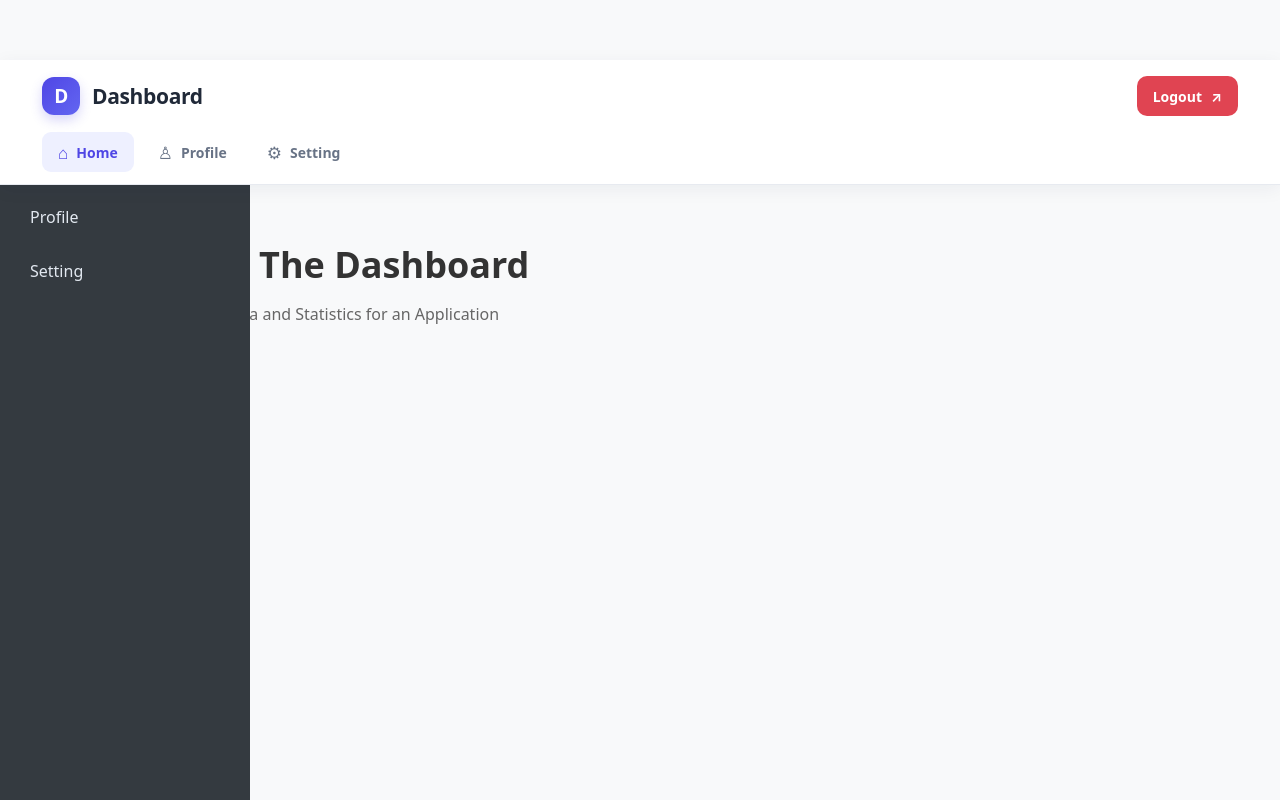
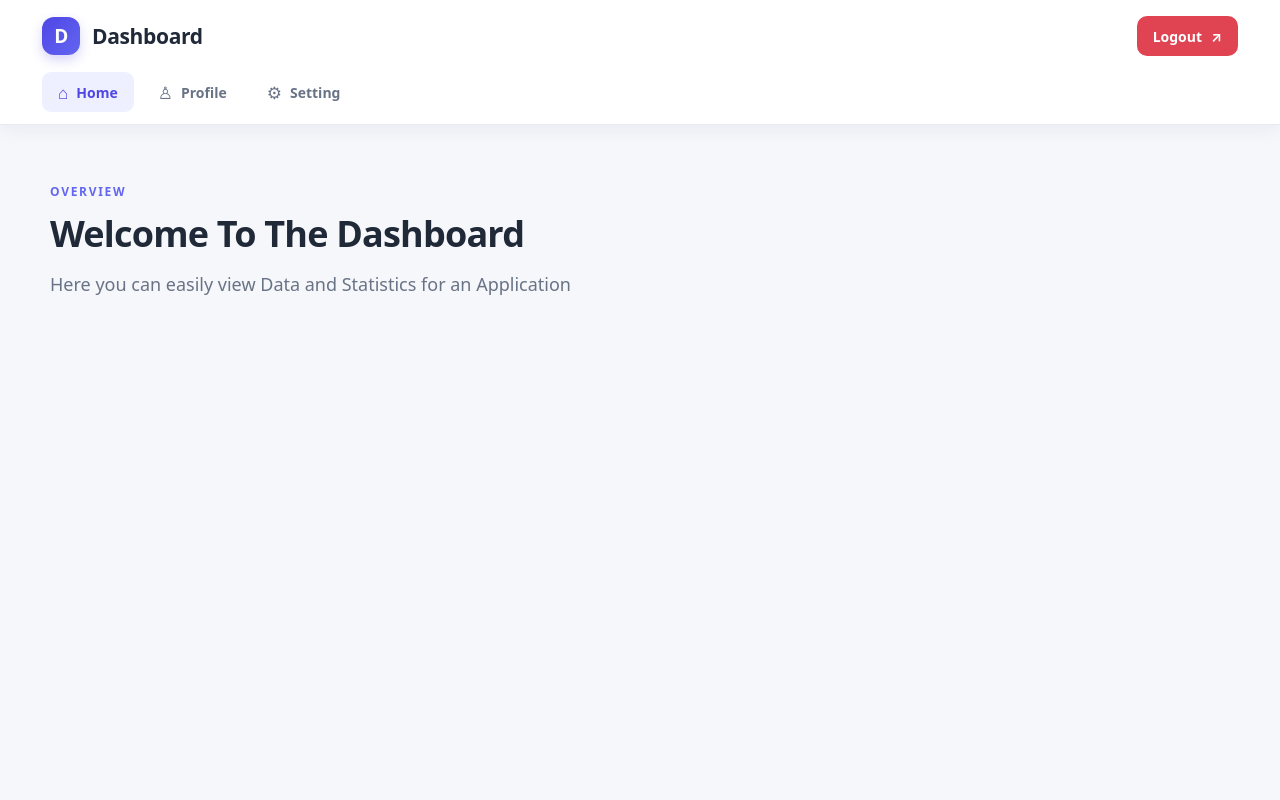
Before and after one commit to a60ukarim/my-react-app, a React (Vite) app: page /dashboard in a window 1280 px wide. Built offline with nearby package versions, Linux system fonts and the light colour scheme.

Commit message:
new change

```diff
--- a/src/components/sidebar.css
+++ b/src/components/sidebar.css
@@ -2,14 +2,13 @@
     width: 250px;
     background-color: #343a40;
     color: #fff;
-    height: calc(100vh - 120px);
+    height: calc(100vh - 64px);
+    height: calc(100svh - 64px);
     position: fixed;
-    top: 120px;
+    top: 64px;
     right: 0;
-    left: 0;
     padding: 20px 14px;
     box-sizing: border-box;
-    z-index: 99;
     overflow-y: auto;
 }
 .sidebar-menu {
@@ -18,22 +17,18 @@
     margin: 0 !important;
     display: flex;
     flex-direction: column;
-    gap: 8px;
+    gap: 6px;
 }
 .sidebar-item {
     list-style: none !important;
-    padding: 12px 16px;
-    color: #e2e8f0;
+    padding: 12px 14px;
     border: 0;
     cursor: pointer;
     border-radius: 7px;
     transition: background-color .2s;
     white-space: nowrap;
 }
-.sidebar-item:hover {
-    background-color: #46505a;
-}
-
+.sidebar-item:hover { background-color: #46505a; }
 @media (max-width: 768px) {
     .sidebar {
         position: relative;
--- a/src/components/sidebar.jsx
+++ b/src/components/sidebar.jsx
@@ -4,7 +4,7 @@ import './sidebar.css';
 export default function Sidebar() {
     return (
         <div className="sidebar">
-            <ul className="sidebar-menu">
+            <ul className="siderbar-menu">
                 <li className="sidebar-item">Home</li>
                 <li className="sidebar-item">Profile</li>
                 <li className="sidebar-item">Setting</li>
--- a/src/pages/dashboard.css
+++ b/src/pages/dashboard.css
@@ -1,39 +1,36 @@
 .dashboard-container {
     min-height: 100vh;
     min-height: 100svh;
-    background-color: #f8f9fa;
-    padding-top: 60px;
+    background: #f6f7fb;
 }
 .dashboard-content {
-    margin-right: 250px;
-    padding: clamp(20px, 4vw, 36px);
-    min-width: 0;
+    width: min(100% - 64px, 1180px);
+    box-sizing: border-box;
+    margin: 0 auto;
+    padding: clamp(30px, 5vw, 58px) 0;
+}
+.welcome-label {
+    margin-bottom: 12px;
+    color: #6366f1;
+    font-size: 12px;
+    font-weight: 800;
+    letter-spacing: 1.7px;
 }
 .dashboard-title {
-    color: #333;
-    margin: 0 0 12px;
-    font-size: clamp(25px, 4vw, 36px);
+    color: #202938;
+    margin: 0 0 14px;
+    font-size: clamp(25px, 3.5vw, 36px);
+    line-height: 1.2;
+    letter-spacing: -0.8px;
 }
 .dashboard-text {
-    color: #666;
-    font-size: clamp(15px, 2vw, 16px);
-    line-height: 1.6;
+    margin: 0;
+    color: #687386;
+    font-size: clamp(16px, 2vw, 18px);
+    line-height: 1.75;
+    max-width: 760px;
 }
-
-@media (max-width: 768px) {
-    .dashboard-container
-    {
-        padding-top: 60px;
-    }
-    .dashboard-content
-    {
-        margin-right: 0;
-        padding: 24px 16px;
-    }
+@media (max-width: 600px) {
+    .dashboard-content { width: auto; margin: 0; padding: 30px 20px; }
+    .dashboard-title { line-height: 1.25; }
 }
-@media (max-width: 380px) {
-    .dashboard-content
-    {
-        padding: 20px 12px;
-    }
-}
--- a/src/pages/dashboard.jsx
+++ b/src/pages/dashboard.jsx
@@ -1,13 +1,11 @@
 import React from 'react';
 import Navbar from '../components/navbar';
-import Sidebar from '../components/sidebar'
 import './dashboard.css';
 
 export default function Dashboard() {
     return (
         <div className="dashboard-container">
             <Navbar />
-            <Sidebar />
             <main className="dashboard-content">
                 <div className="welcome-label">OVERVIEW</div>
                 <h1 className="dashboard-title">Welcome To The Dashboard</h1>
```
